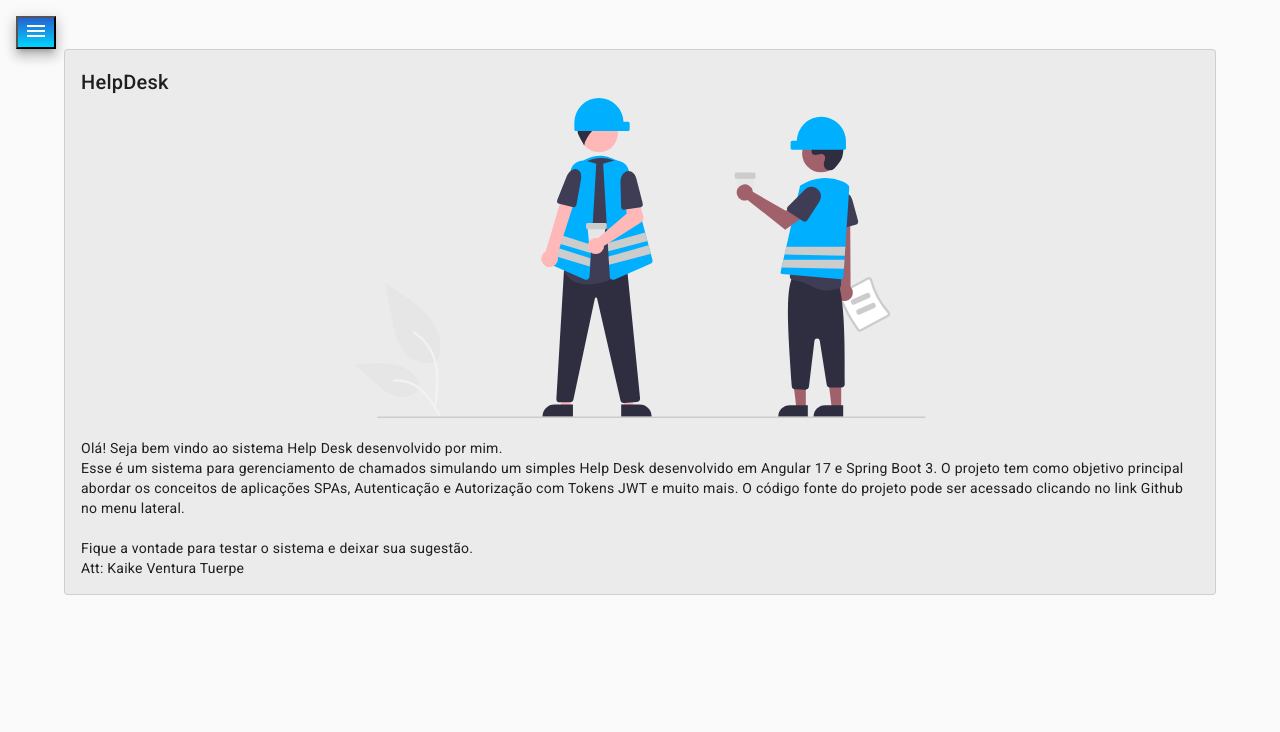
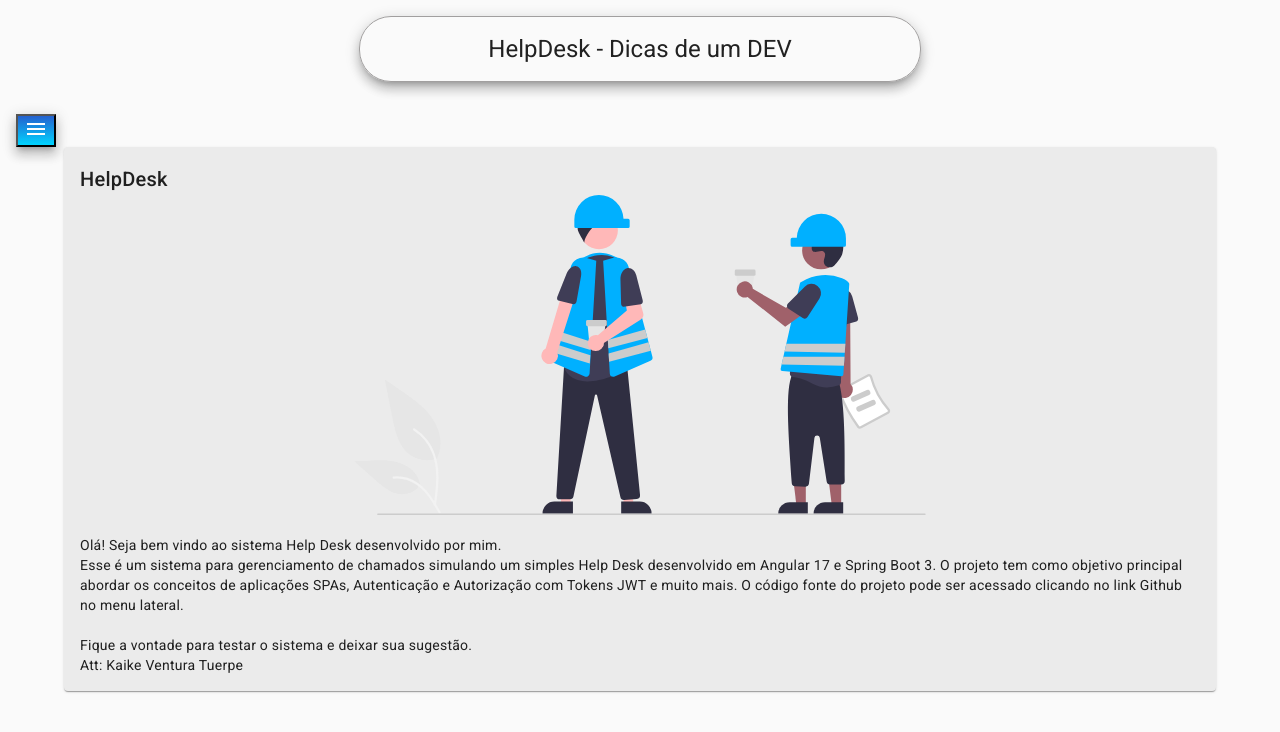
Before and after one commit to KaikeDev/helpdesk-front, an Angular app: page /home in a window 1280 px wide. Shown: the top 732 px of the page. Built offline with nearby package versions, Linux system fonts and the light colour scheme.

Commit message:
Adicionando o HTML e CSS do componente HEADER

```diff
--- /dev/null
+++ b/src/app/components/header/header.component.html
@@ -0,0 +1,3 @@
+<div class="container">
+  <h1 class="mat-elevation-z8">HelpDesk - Dicas de um DEV</h1>
+</div>
--- /dev/null
+++ b/src/app/components/header/header.component.scss
@@ -0,0 +1,14 @@
+:host{
+  .container{
+    display:flex;
+    align-items:center;
+    justify-content:center;
+  }
+
+  h1{
+    margin-top: 1rem;
+    border: 1px solid rgb(161, 159, 159);
+    padding: 1rem 10%;
+    border-radius: 2rem;
+  }
+}
--- a/src/app/components/home/home.component.html
+++ b/src/app/components/home/home.component.html
@@ -1,5 +1,5 @@
 
-<mat-card class="card" appearance="outlined">
+<mat-card class="card mat-elevation-z8">
   <mat-card-header>
     <div mat-card-avatar class="example-header-image"></div>
     <mat-card-title>HelpDesk</mat-card-title>
--- a/src/app/components/home/home.component.ts
+++ b/src/app/components/home/home.component.ts
@@ -4,7 +4,7 @@
 @Component({
   selector: 'app-home',
   standalone: true,
-  imports: [MatCardTitle, MatCardContent, MatCardActions, MatCard, MatCardHeader, MatCardSubtitle],
+  imports: [MatCardTitle, MatCardContent, MatCard, MatCardHeader],
   templateUrl: './home.component.html',
   styleUrl: './home.component.scss'
 })
--- a/src/app/components/nav/nav.component.html
+++ b/src/app/components/nav/nav.component.html
@@ -26,6 +26,7 @@
   </mat-drawer>
 
   <div class="sidenav-content">
+    <app-header/>
     <button class="menu mat-elevation-z8" (click)="drawer.toggle()" mat-icons-button>
       <mat-icon>menu</mat-icon>
     </button>
--- a/src/app/components/nav/nav.component.ts
+++ b/src/app/components/nav/nav.component.ts
@@ -4,12 +4,13 @@
 
 import { MatSidenavModule } from '@angular/material/sidenav';
 import { Router, RouterOutlet } from '@angular/router';
+import { HeaderComponent } from '../header/header.component';
 
 
 @Component({
   selector: 'app-nav',
   standalone: true,
-  imports: [MatSidenavModule, MatNavList, MatIcon, RouterOutlet],
+  imports: [MatSidenavModule, MatNavList, MatIcon, RouterOutlet, HeaderComponent],
   templateUrl: './nav.component.html',
   styleUrl: './nav.component.scss'
 })
```
Also changed, not shown: src/app/components/header/header.component.ts (added, +12 -0 lines), 1 other file (tests, documents, lock files or other folders).
